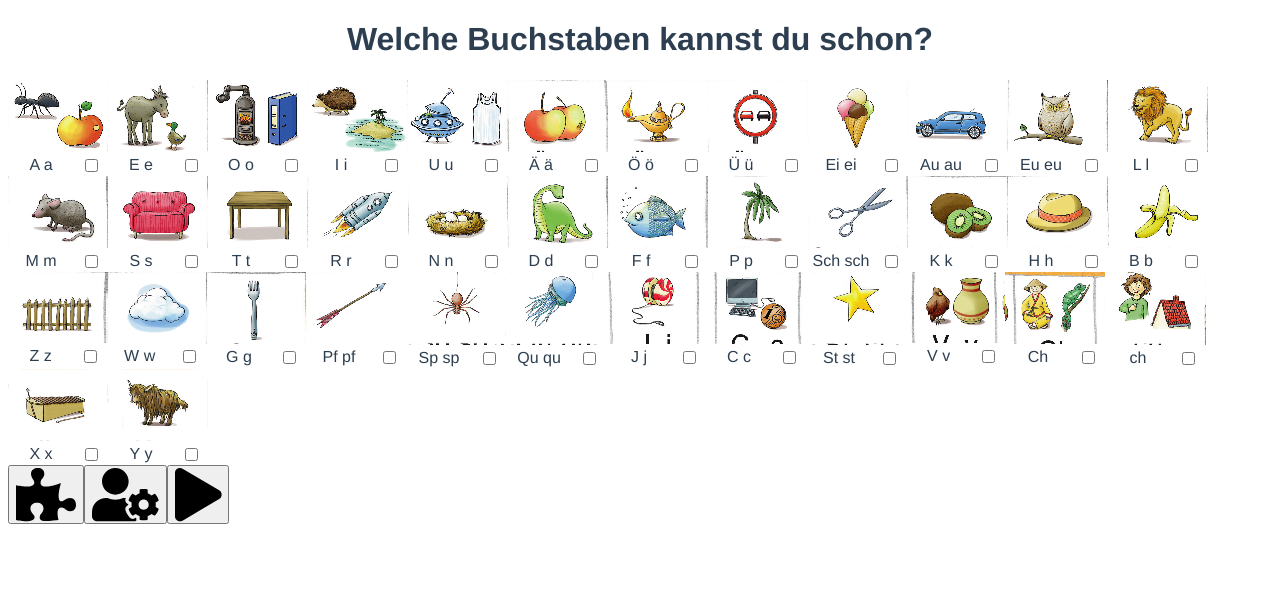
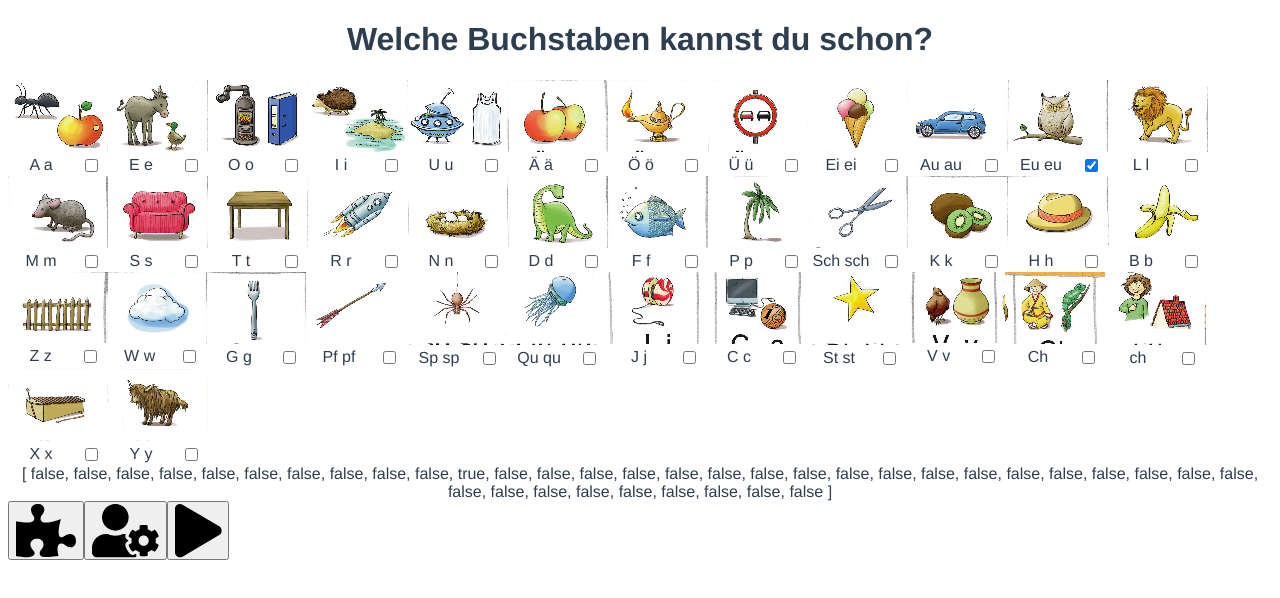
Before and after one commit to jmiegel/PBO_LesenLernen, a Vue app: page /#/ in a window 1280 px wide. Shown: the top 598 px of the page. Built offline with nearby package versions, Linux system fonts and the light colour scheme.

Commit message:
Array zur Auswahl der Buchstaben gebunden

```diff
--- /dev/null
+++ b/src/auswahlBuchstaben.js
@@ -0,0 +1,40 @@
+export default [
+  false,
+  false,
+  false,
+  false,
+  false,
+  false,
+  false,
+  false,
+  false,
+  false,
+  true,
+  false,
+  false,
+  false,
+  false,
+  false,
+  false,
+  false,
+  false,
+  false,
+  false,
+  false,
+  false,
+  false,
+  false,
+  false,
+  false,
+  false,
+  false,
+  false,
+  false,
+  false,
+  false,
+  false,
+  false,
+  false,
+  false,
+  false
+];
--- a/src/components/BuchstabenauswahlKaestchen.vue
+++ b/src/components/BuchstabenauswahlKaestchen.vue
@@ -8,17 +8,24 @@
         {{ kaestchenData.upper }} {{ kaestchenData.lower }}
       </div>
       <div class="checkbox_wrapper">
-        <input type="checkbox" />
+        <input v-model="auswBuchArr[index]" type="checkbox" />
       </div>
     </div>
   </div>
 </template>
 
 <script>
+import auswahlBuchstaben from "@/auswahlBuchstaben";
 export default {
   name: "BuchstabenauswahlKaestchen",
   props: {
-    kaestchenData: Object
+    kaestchenData: Object,
+    index: Number
+  },
+  data() {
+    return {
+      auswBuchArr: auswahlBuchstaben
+    };
   }
 };
 </script>
--- a/src/components/BuchstabenauswahlTabelle.vue
+++ b/src/components/BuchstabenauswahlTabelle.vue
@@ -1,7 +1,7 @@
 <template>
   <div class="tabelle_wrapper">
-    <div v-for="entry in pictArray" :key="entry.name">
-      <BuchstabenauswahlKaestchen :kaestchen-data="entry" />
+    <div v-for="(entry, i) in pictArray" :key="entry.name">
+      <BuchstabenauswahlKaestchen :kaestchen-data="entry" :index="i" />
     </div>
   </div>
 </template>
--- a/src/views/Home.vue
+++ b/src/views/Home.vue
@@ -4,7 +4,7 @@
     <div id="home_grid">
       <BuchstabenauswahlTabelle />
     </div>
-
+    {{ auswBuchArr }}
     <div class="button_wrapper">
       <button>
         <font-awesome-icon icon="puzzle-piece" size="4x" />
@@ -23,6 +23,7 @@
 
 <script>
 import pictograms from "@/pictograms.js";
+import auswahlBuchstaben from "@/auswahlBuchstaben";
 import BuchstabenauswahlTabelle from "@/components/BuchstabenauswahlTabelle.vue";
 
 export default {
@@ -32,7 +33,8 @@ export default {
   },
   data() {
     return {
-      piktArray: pictograms
+      piktArray: pictograms,
+      auswBuchArr: auswahlBuchstaben
     };
   }
 };
```
